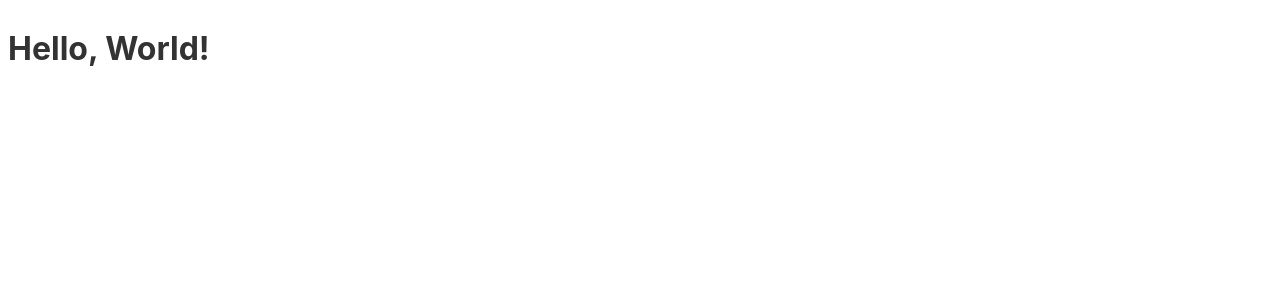
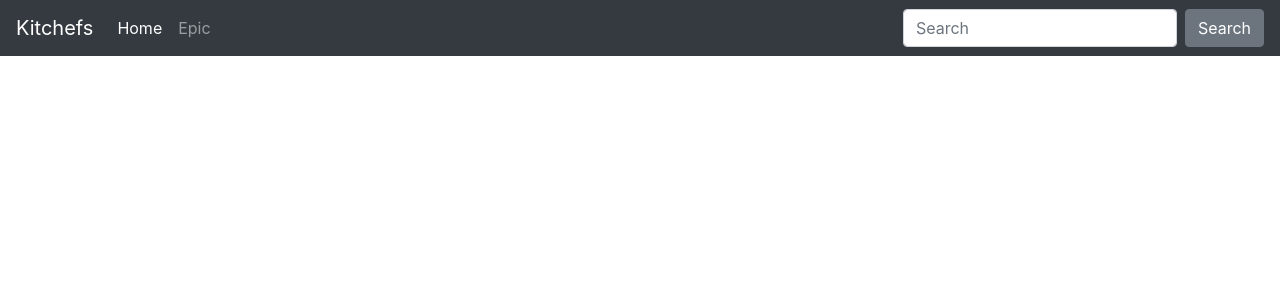
Before and after one commit to kitchefs/kitchefs.github.io, a Svelte app: page / in a window 1280 px wide. Shown: the top 300 px of the page. Built offline with nearby package versions, Linux system fonts and the light colour scheme.

Commit message:
Add reactive navbar

```diff
--- a/src/App.svelte
+++ b/src/App.svelte
@@ -1 +1,26 @@
-<h1>Hello, World!</h1>
+<script>
+    import Navbar from "./components/navbar.svelte"
+</script>
+
+<svelte:head>
+    <!-- Bootstrap CSS -->
+    <link rel="stylesheet" href="https://stackpath.bootstrapcdn.com/bootstrap/4.5.2/css/bootstrap.min.css" integrity="sha384-JcKb8q3iqJ61gNV9KGb8thSsNjpSL0n8PARn9HuZOnIxN0hoP+VmmDGMN5t9UJ0Z" crossorigin="anonymous">
+
+    <!-- Bootstrap JS -->
+    <script defer src="https://code.jquery.com/jquery-3.5.1.slim.min.js" integrity="sha384-DfXdz2htPH0lsSSs5nCTpuj/zy4C+OGpamoFVy38MVBnE+IbbVYUew+OrCXaRkfj" crossorigin="anonymous"></script>
+    <script defer src="https://cdn.jsdelivr.net/npm/popper.js@1.16.1/dist/umd/popper.min.js" integrity="sha384-9/reFTGAW83EW2RDu2S0VKaIzap3H66lZH81PoYlFhbGU+6BZp6G7niu735Sk7lN" crossorigin="anonymous"></script>
+    <script defer src="https://stackpath.bootstrapcdn.com/bootstrap/4.5.2/js/bootstrap.min.js" integrity="sha384-B4gt1jrGC7Jh4AgTPSdUtOBvfO8shuf57BaghqFfPlYxofvL8/KUEfYiJOMMV+rV" crossorigin="anonymous"></script>
+</svelte:head>
+
+<Navbar items={[
+    {
+        name: "Home",
+        href: "./index.html",
+        active: true,
+    },
+    {
+        name: "Epic",
+        href: "#",
+        active: false,
+    }
+]}/>
--- /dev/null
+++ b/src/components/navbar.svelte
@@ -0,0 +1,37 @@
+<script>
+    export let items;
+</script>
+
+<nav class="navbar navbar-expand-md navbar-dark bg-dark fixed-top">
+    <a class="navbar-brand" href="#">Kitchefs</a>
+    <button
+        class="navbar-toggler"
+        type="button"
+        data-toggle="collapse"
+        data-target="#navbarsExampleDefault"
+        aria-controls="navbarsExampleDefault"
+        aria-expanded="false"
+        aria-label="Toggle navigation">
+        <span class="navbar-toggler-icon" />
+    </button>
+
+    <div class="collapse navbar-collapse" id="navbarsExampleDefault">
+        <ul class="navbar-nav mr-auto">
+            {#each items as item}
+                <li class="nav-item {item['active'] == true ? 'active' : '' }">
+                    <a class="nav-link" href="{item["href"]}">{item["name"]} {#if item["active"]} <span class="sr-only">(current)</span> {/if}</a>
+                </li>
+            {/each}
+        </ul>
+        <form class="form-inline my-2 my-lg-0">
+            <input
+                class="form-control mr-sm-2"
+                type="text"
+                placeholder="Search"
+                aria-label="Search" />
+            <button
+                class="btn btn-secondary my-2 my-sm-0"
+                type="submit">Search</button>
+        </form>
+    </div>
+</nav>
```
